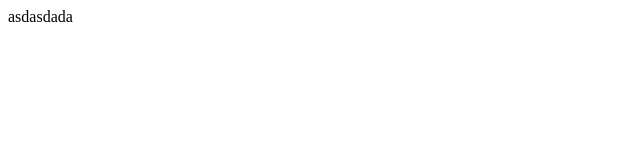
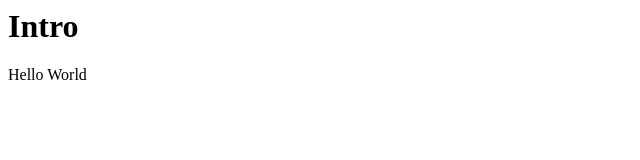
Before and after one commit to dinchen1089/git_test, a website: page index.html in a window 1280 px wide. Shown: the whole page, without its empty margins (0-640 px from the left). Drawn offline with Linux system fonts and the light colour scheme.

Commit message:
Nodes packages

```diff
--- a/index.html
+++ b/index.html
@@ -1,7 +1,7 @@
 <html>
     <head><title>My webpage</title></head>
     <body>
-        <p>asdasdada
-
-        </p>    </body>
+        <h1>Intro</h1>
+        <p>Hello World</p>
+    </body>
 </html>
```
Also changed, not shown: package.json (added, +24 -0 lines), 2 other files.
